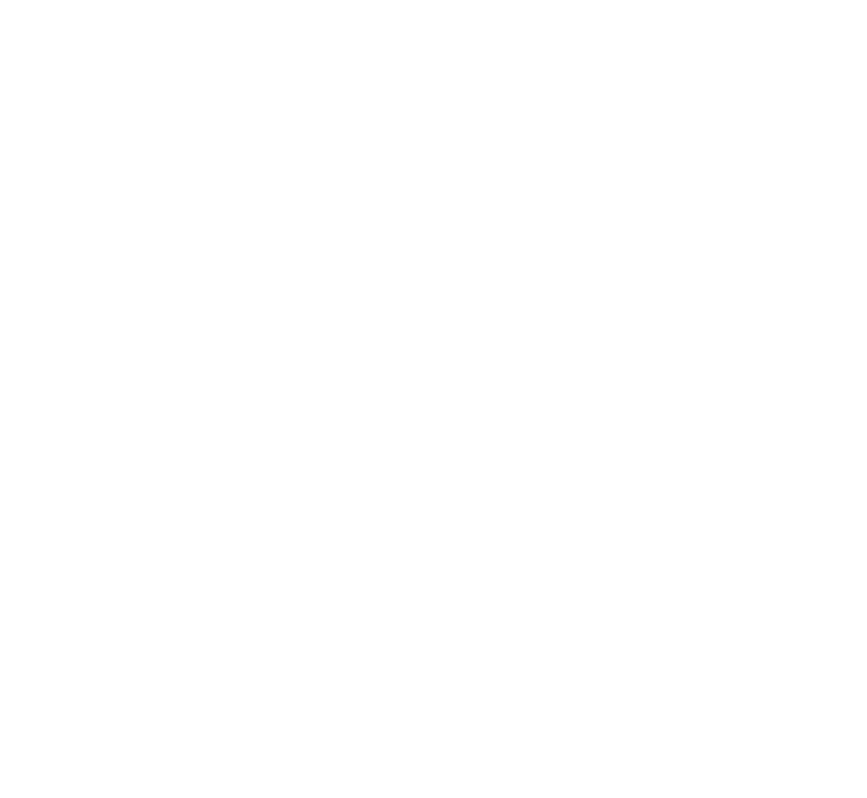
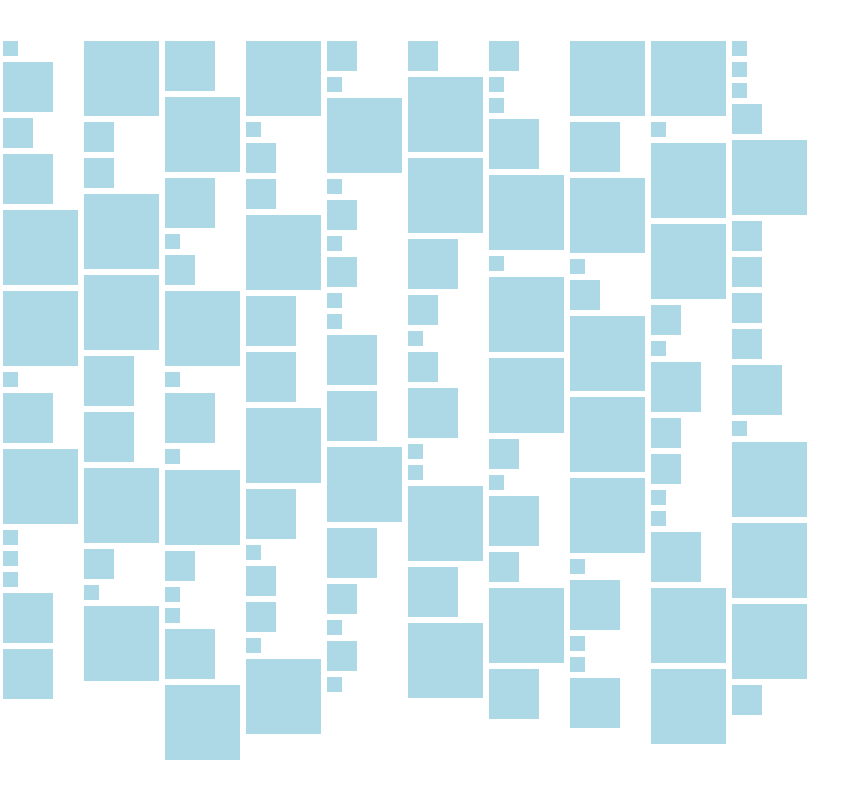
Before and after one commit to ViToni/selector, a website: page index.html in a window 1280 px wide. Shown: the whole page, without its empty margins (0-867 px from the left). Drawn offline with Linux system fonts and the light colour scheme.

Commit message:
Add dynamically created elements to index.html for use as test page

```diff
--- a/index.html
+++ b/index.html
@@ -6,8 +6,97 @@
     <link rel="shortcut icon" href="#">
     <link rel="stylesheet" href="style.css">
     <title>Selector example</title>
+    <style>
+        .selectables-root {
+          display: flex;
+          flex-direction: row;
+          flex-wrap: nowrap;
+          user-select: none;
+        }
+        .column {
+          display: flex;
+          flex-direction: column;
+        }
+        .selectable {
+          display: inline-block;
+          background: lightblue;
+          margin: 3px;
+        }
+        .selectable.tiny {
+          width: 15px;
+          height: 15px;
+        }
+        .selectable.small {
+          width: 30px;
+          height: 30px;
+        }
+        .selectable.regular {
+          width: 50px;
+          height: 50px;
+        }
+        .selectable.big {
+          width: 75px;
+          height: 75px;
+        }
+    </style>
   </head>
-  <body>
-    <div id="app"></div>
+  <body onload="onLoad()">
+    <div class="selectables-root"></div>
+    <script>
+const margin = 3;
+
+const sizeClasses = [
+    {
+        name: "tiny",
+        size: 15
+    },
+    {
+        name: "small",
+        size: 30
+    },
+    {
+        name:  "regular",
+        size: 50
+    },
+    {
+        name: "big",
+        size: 75
+    }
+];
+
+function generateRandomElements(parent, columns, height) {
+    for (let i = 0; i < columns; i++) {
+        parent.appendChild(generateColumn(height));
+    };
+}
+
+function generateColumn(height) {
+    const column = document.createElement("div");
+    column.className = "column";
+
+    generateColumnElements(column, height);
+
+    return column;
+}
+
+function generateColumnElements(column, height) {
+    let calculatedHeight = - margin;
+    while (calculatedHeight < height) {
+        const element = document.createElement("div");
+        const index = Math.floor(Math.random() * sizeClasses.length);
+
+        element.className = "selectable " + sizeClasses[index].name;
+        column.appendChild(element);
+
+        calculatedHeight += margin + sizeClasses[index].size;
+    };
+}
+
+function onLoad() {
+    const selectablesRootQuery = "div.selectables-root";
+    let selectablesRoot = document.querySelector(selectablesRootQuery);
+    generateRandomElements(selectablesRoot, 10, 600);
+}
+    </script>
   </body>
 </html>
```
